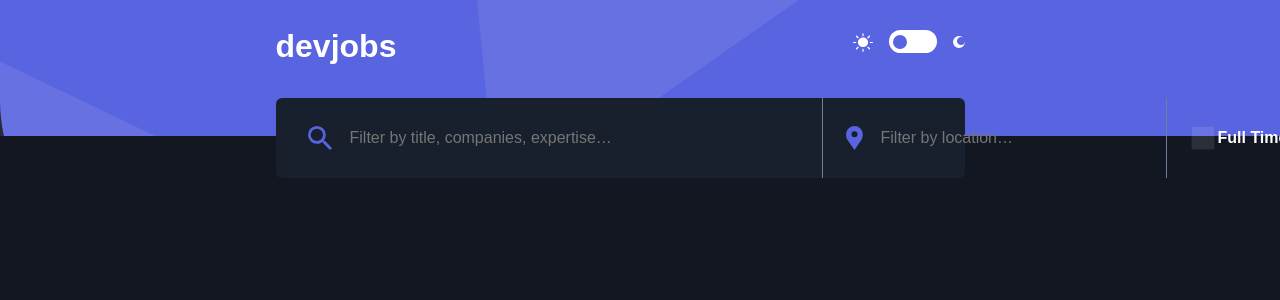
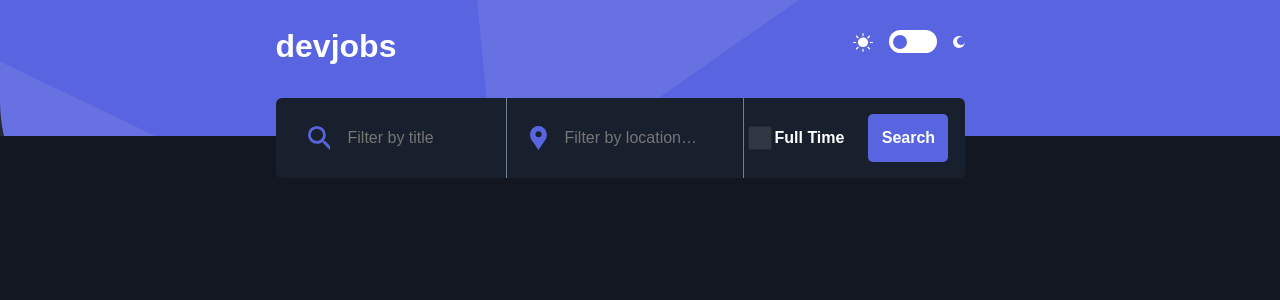
Before and after one commit to harrisonJones12/github-jobs, a React (Create React App) app: page / in a window 1280 px wide. Shown: the top 300 px of the page. Built offline with nearby package versions, Linux system fonts and the light colour scheme.

Commit message:
remove/comment out 1110px breakpoint/media queries

```diff
--- a/src/components/SearchBar/SearchBar.jsx
+++ b/src/components/SearchBar/SearchBar.jsx
@@ -3,7 +3,7 @@ import React, { useEffect, useState } from "react";
 const SearchBar = () => {
   const [viewportWidth, setViewportWidth] = useState(window.innerWidth);
 
-  const desktopBreakPoint = 1110;
+  const desktopBreakPoint = 1440;
 
   const TabletBreakPoint = 768;
 
--- a/src/components/SearchBar/SearchBar.scss
+++ b/src/components/SearchBar/SearchBar.scss
@@ -37,17 +37,17 @@
           align-items: center;
           width: 213px;
 
-          @media (min-width: 1110px) {
-            width: 169px;
-            margin-right: 20px;
-          }
+          // @media (min-width: 1110px) {
+          //   width: 169px;
+          //   margin-right: 20px;
+          // }
         }
       }
-      @media (min-width: 1110px) {
-        .filter-icon-input-desktop-container {
-          width: 300px;
-        }
-      }
+      // @media (min-width: 1110px) {
+      //   .filter-icon-input-desktop-container {
+      //     width: 300px;
+      //   }
+      // }
       // @media (min-width: 1800px) {
       //   .filter-icon-input-desktop-container {
       //     position: relative;
@@ -68,10 +68,10 @@
       //   width: 222px;
       // }
 
-      @media (min-width: 1110px) {
-        //TODO might not need this viewport width
-        width: 278px;
-      }
+      // @media (min-width: 1110px) {
+      //   //TODO might not need this viewport width
+      //   width: 278px;
+      // }
     }
 
     .location-search-field {
@@ -117,10 +117,10 @@
       width: 147px;
       margin-right: 51px;
     }
-    @media (min-width: 1110px) {
-      //TODO might not need this viewport width
-      width: 463px;
-    }
+    // @media (min-width: 1110px) {
+    //   //TODO might not need this viewport width
+    //   width: 463px;
+    // }
     // @media (min-width: 1500px) {
     //   width: 764px;
     // }
@@ -179,17 +179,17 @@
         //   }
         // }
 
-        @media (min-width: 1166px) {
-          //TODO might not need this viewport width
-          width: 122px;
-        }
+        // @media (min-width: 1166px) {
+        //   //TODO might not need this viewport width
+        //   width: 122px;
+        // }
       }
     }
 
-    @media (min-width: 1110px) {
-      //TODO might not need this viewport width
-      width: 345px;
-      margin-left: 20px;
-    }
+    // @media (min-width: 1110px) {
+    //   //TODO might not need this viewport width
+    //   width: 345px;
+    //   margin-left: 20px;
+    // }
   }
 }
--- a/src/containers/Header/Header.scss
+++ b/src/containers/Header/Header.scss
@@ -31,15 +31,15 @@
       width: 115px;
     }
 
+    @media (min-width: 768px) {
+      margin-right: 40px;
+      width: 689px;
+    }
+
     @media (min-width: 1440px) {
       margin-left: 165px;
       margin-right: 165px;
       max-width: 1110px;
-    }
-
-    @media (min-width: 768px) {
-      margin-right: 40px;
-      width: 689px;
     }
   }
 
```
